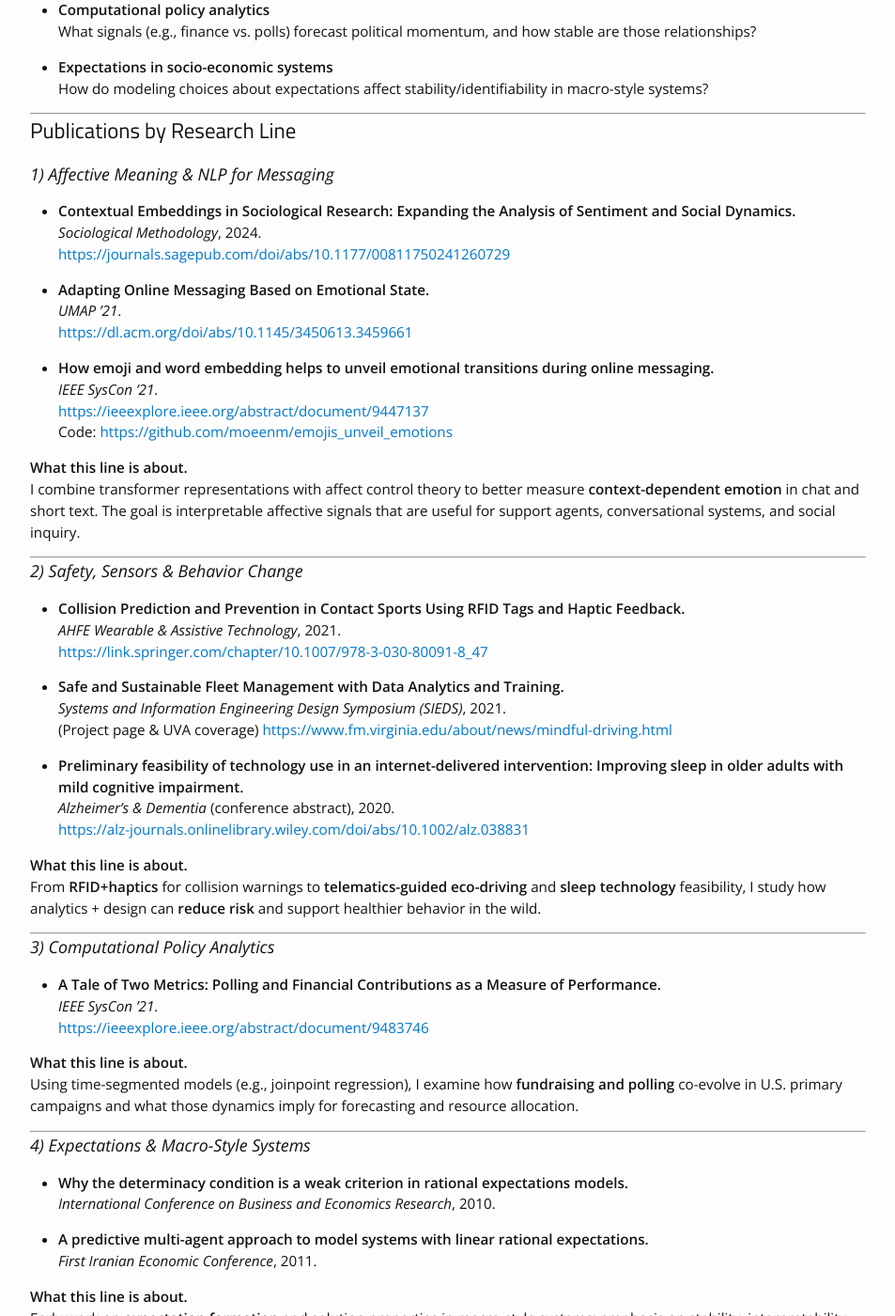
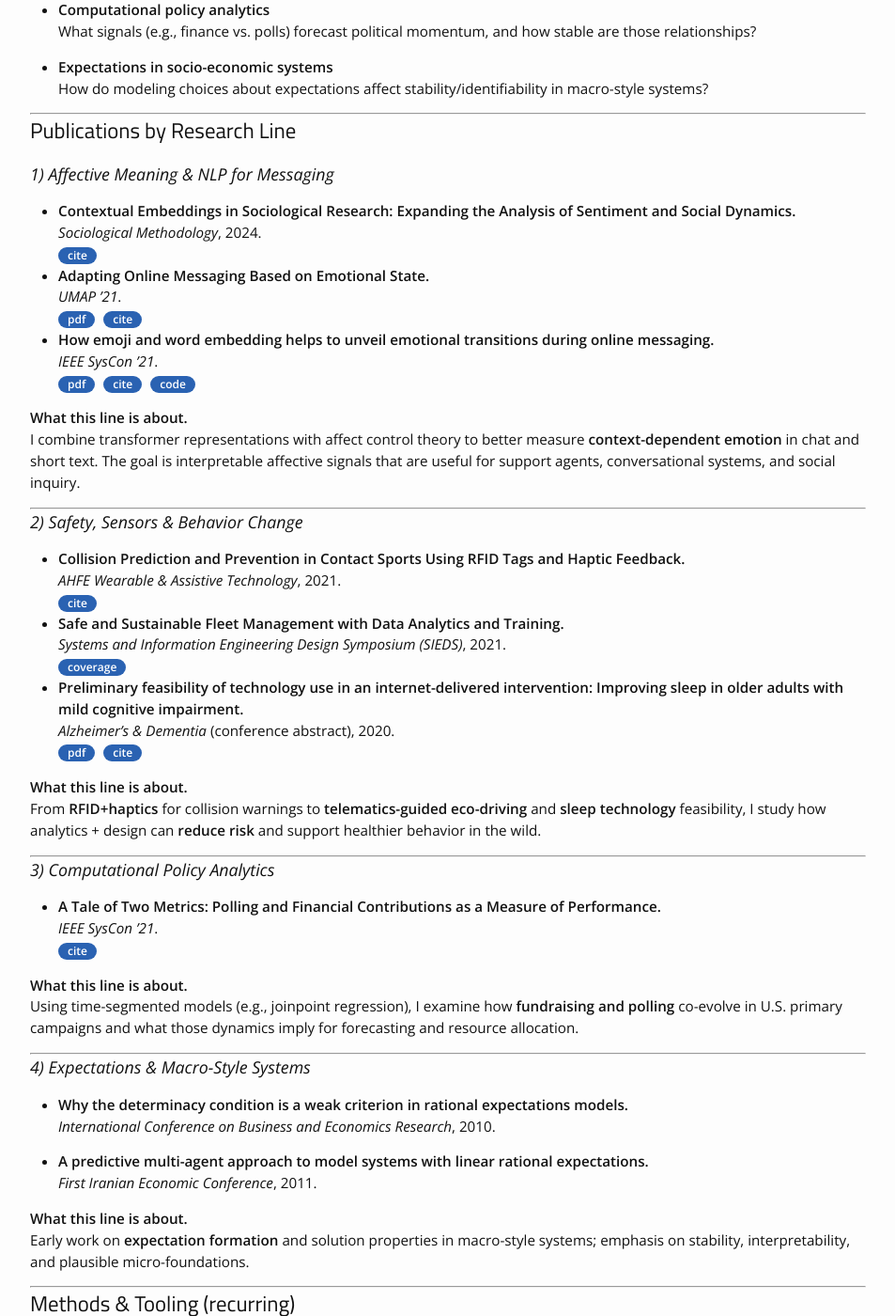
Before and after one commit to moeenm/moeenm.github.io, a Jekyll site: the page built from research.md, in a window 1280 px wide and 1400 px high, scrolled down 416 px. Shown: the whole window at 94% size, without its empty margins (163-1116 px from the left). Built offline with Jekyll 4.4.1, drawn with Linux system fonts in a browser that asks for light colours; some of the changed text lies outside the part shown.

Commit message:
Add interactive buttons for citations and PDFs
Updated research.md to include buttons for citations and PDFs for various references, enhancing accessibility and user interaction.

```diff
--- a/research.md
+++ b/research.md
@@ -29,16 +29,24 @@ I build **computational methods that serve social and organizational decision-ma
 ### 1) Affective Meaning & NLP for Messaging
 - **Contextual Embeddings in Sociological Research: Expanding the Analysis of Sentiment and Social Dynamics.**
   *Sociological Methodology*, 2024.
-  <https://journals.sagepub.com/doi/abs/10.1177/00811750241260729>
+  <div class="btn-row">
+    <a href="https://journals.sagepub.com/doi/abs/10.1177/00811750241260729"><div class="color-button">cite</div></a>
+  </div>
 
 - **Adapting Online Messaging Based on Emotional State.**
   *UMAP ’21*.
-  <https://dl.acm.org/doi/abs/10.1145/3450613.3459661>
+  <div class="btn-row">
+    <a href="https://dl.acm.org/doi/pdf/10.1145/3450613.3459661"><div class="color-button">pdf</div></a>
+    <a href="https://dl.acm.org/doi/10.1145/3450613.3459661"><div class="color-button">cite</div></a>
+  </div>
 
 - **How emoji and word embedding helps to unveil emotional transitions during online messaging.**
   *IEEE SysCon ’21*.
-  <https://ieeexplore.ieee.org/abstract/document/9447137>
-  Code: <https://github.com/moeenm/emojis_unveil_emotions>
+  <div class="btn-row">
+    <a href="https://arxiv.org/ftp/arxiv/papers/2104/2104.11032.pdf"><div class="color-button">pdf</div></a>
+    <a href="https://ieeexplore.ieee.org/abstract/document/9447137"><div class="color-button">cite</div></a>
+    <a href="https://github.com/moeenm/emojis_unveil_emotions"><div class="color-button">code</div></a>
+  </div>
 
 **What this line is about.**
 I combine transformer representations with affect control theory to better measure **context-dependent emotion** in chat and short text. The goal is interpretable affective signals that are useful for support agents, conversational systems, and social inquiry.
@@ -48,15 +56,22 @@ I combine transformer representations with affect control theory to better measu
 ### 2) Safety, Sensors & Behavior Change
 - **Collision Prediction and Prevention in Contact Sports Using RFID Tags and Haptic Feedback.**
   *AHFE Wearable & Assistive Technology*, 2021.
-  <https://link.springer.com/chapter/10.1007/978-3-030-80091-8_47>
+  <div class="btn-row">
+    <a href="https://link.springer.com/chapter/10.1007/978-3-030-80091-8_47"><div class="color-button">cite</div></a>
+  </div>
 
 - **Safe and Sustainable Fleet Management with Data Analytics and Training.**
   *Systems and Information Engineering Design Symposium (SIEDS)*, 2021.
-  (Project page & UVA coverage) <https://www.fm.virginia.edu/about/news/mindful-driving.html>
+  <div class="btn-row">
+    <a href="https://www.fm.virginia.edu/about/news/mindful-driving.html"><div class="color-button">coverage</div></a>
+  </div>
 
 - **Preliminary feasibility of technology use in an internet-delivered intervention: Improving sleep in older adults with mild cognitive impairment.**
   *Alzheimer’s & Dementia* (conference abstract), 2020.
-  <https://alz-journals.onlinelibrary.wiley.com/doi/abs/10.1002/alz.038831>
+  <div class="btn-row">
+    <a href="https://alz-journals.onlinelibrary.wiley.com/doi/epdf/10.1002/alz.038831"><div class="color-button">pdf</div></a>
+    <a href="https://alz-journals.onlinelibrary.wiley.com/doi/abs/10.1002/alz.038831"><div class="color-button">cite</div></a>
+  </div>
 
 **What this line is about.**
 From **RFID+haptics** for collision warnings to **telematics-guided eco-driving** and **sleep technology** feasibility, I study how analytics + design can **reduce risk** and support healthier behavior in the wild.
@@ -66,7 +81,9 @@ From **RFID+haptics** for collision warnings to **telematics-guided eco-driving*
 ### 3) Computational Policy Analytics
 - **A Tale of Two Metrics: Polling and Financial Contributions as a Measure of Performance.**
   *IEEE SysCon ’21*.
-  <https://ieeexplore.ieee.org/abstract/document/9483746>
+  <div class="btn-row">
+    <a href="https://ieeexplore.ieee.org/abstract/document/9483746"><div class="color-button">cite</div></a>
+  </div>
 
 **What this line is about.**
 Using time-segmented models (e.g., joinpoint regression), I examine how **fundraising and polling** co-evolve in U.S. primary campaigns and what those dynamics imply for forecasting and resource allocation.
@@ -101,6 +118,8 @@ Early work on **expectation formation** and solution properties in macro-style s
 ---
 
 ## Pointers
-- **Google Scholar:** <https://scholar.google.com/citations?user=BtO9RngAAAAJ&hl=en>
-- **Projects (narratives & demos):** [/projects/](/projects/)
-- **About (bio & teaching):** [/about/](/about/)
+<div class="btn-row">
+  <a href="https://scholar.google.com/citations?user=BtO9RngAAAAJ&hl=en"><div class="color-button">Google Scholar</div></a>
+  <a href="/projects/"><div class="color-button">Projects</div></a>
+  <a href="/about/"><div class="color-button">About</div></a>
+</div>
```
Also changed, not shown: other parts of research.md (+1 -1 lines).
